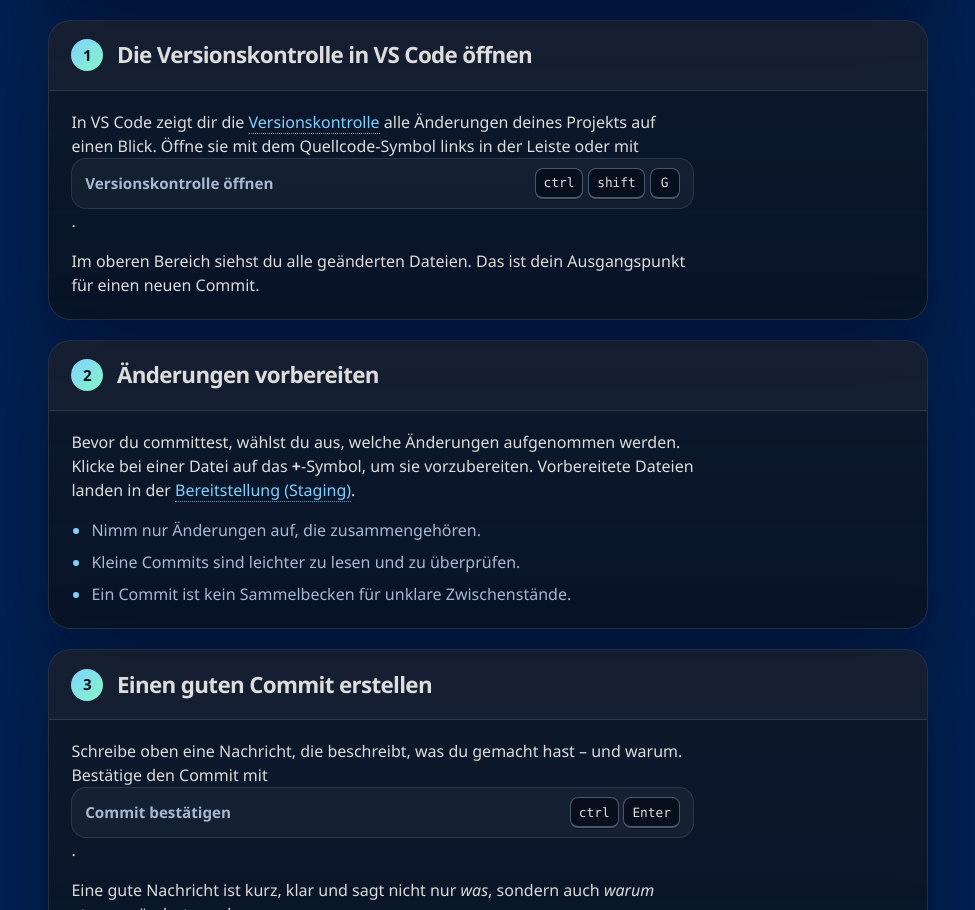
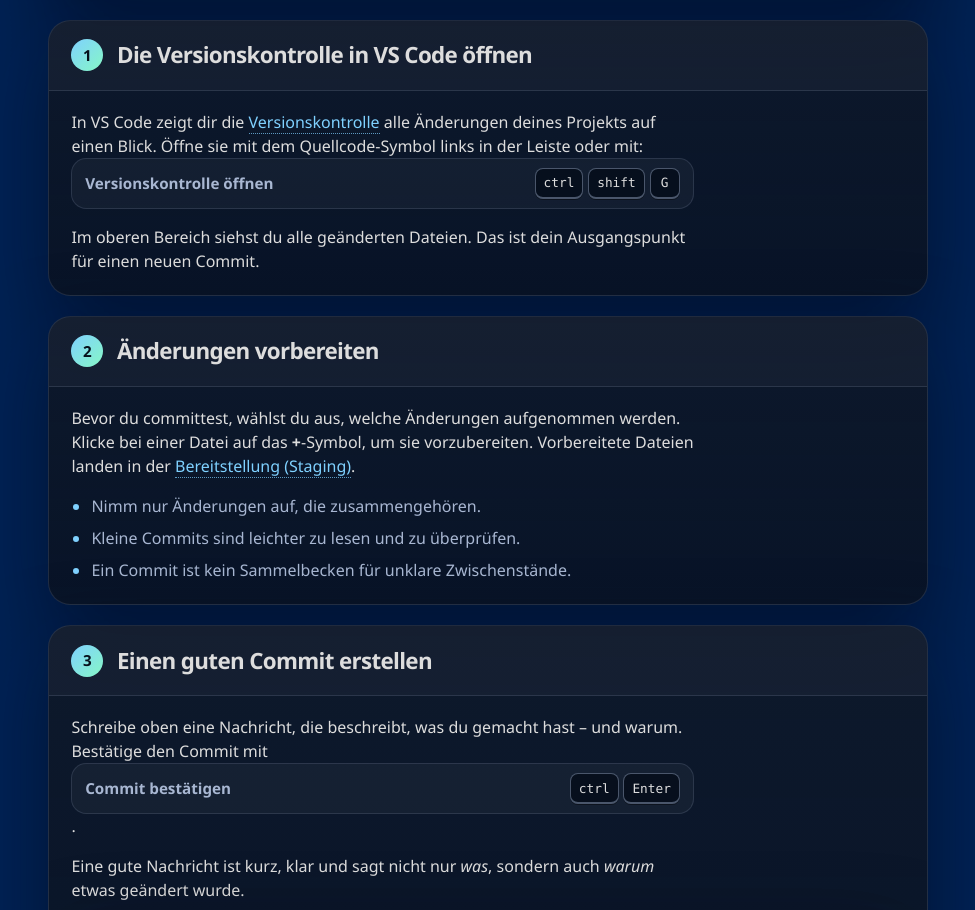
Before and after one commit to simeonjackman/websites, a Vue app: page /#/git/commits in a window 1280 px wide. Shown: the part 1150-2060 px from the top of the page, without its empty margins (152-1127 px from the left). Built offline with nearby package versions, Linux system fonts and the light colour scheme; the HTML template or start-up script is replaced by a standard one.

Commit message:
FIX: section width

```diff
--- a/src/components/SectionOverview.vue
+++ b/src/components/SectionOverview.vue
@@ -24,7 +24,7 @@ const section = computed(() => findSectionBySlug(props.sectionSlug))
 <template>
   <section v-if="section" class="page stack">
     <section class="hero">
-      <div class="hero-grid">
+      <div class="">
         <div>
           <p class="kicker">{{ section.label }}</p>
           <h1 v-if="title">{{ title }}</h1>
--- a/src/views/sections/git/commits.vue
+++ b/src/views/sections/git/commits.vue
@@ -52,9 +52,8 @@ git pull`
           In VS Code zeigt dir die
           <Term term="Versionskontrolle" def="Das System, das alle Änderungen an deinen Dateien aufzeichnet, z. B. Git." />
           alle Änderungen deines Projekts auf einen Blick. Öffne sie mit dem
-          Quellcode-Symbol links in der Leiste oder mit
-          <Shortcut label="Versionskontrolle öffnen" :keys="['mod', 'shift', 'G']" />
-          .
+          Quellcode-Symbol links in der Leiste oder mit:
+          <Shortcut label="Versionskontrolle öffnen" :keys="['ctrl', 'shift', 'G']" />
         </p>
         <p>
           Im oberen Bereich siehst du alle geänderten Dateien. Das ist dein
```
